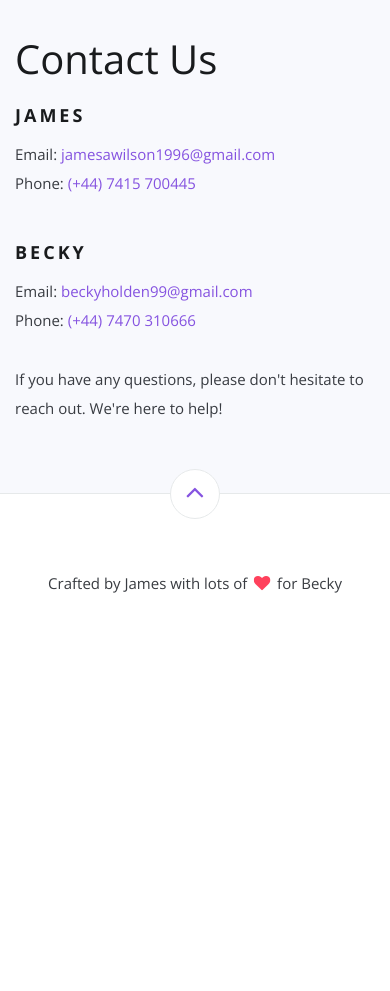
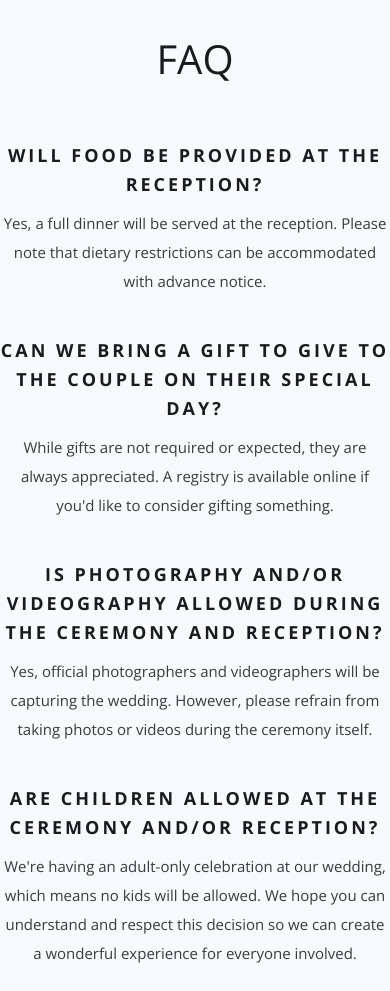
Before and after one commit to JamesWilson1996/WeddingWebsite, a website: page index.html in a window 390 px wide. Shown: the part 6060-7051 px from the top of the page. Before the commit the page ends 6708 px from the top, so only its background shows below. Drawn offline with nearby package versions, Linux system fonts and the light colour scheme; some packages are replaced by stand-ins of ours; files whose address does not match are found by name.

Commit message:
FAQ section added

```diff
--- a/index.html
+++ b/index.html
@@ -77,6 +77,7 @@
                             <li><a href="#map" class="login">Map</a></li>
                             <li><a href="#hotels">Hotels</a></li>
                             <li><a href="#rsvp">RSVP</a></li>
+                            <li><a href="#faq">FAQ</a></li>
                             <li><a href="#contact-us">Contact Us</a></li>
                         </ul>
                     </nav>
@@ -119,7 +120,6 @@
             <div class="col-md-12 text-center">
                 <div class="wp3">
                     <p><strong>6th November</strong></p>
-
                     <h5>ARRIVE AT VENUE <span class="time">13:00 - 14:00</span></h5>
                     <p>Please aim to arrive around 13:30 to mingle and get a drink before the ceremony!</p>
                 </div>
@@ -450,7 +450,34 @@
         </div>
     </div>
 </section>
-<section id="contact-us" class="events section-padding">
+<section id="faq" class="events section-padding">
+    <div class="row">
+        <div class="col-md-12 text-center">
+            <h2 class="header">FAQ</h2>
+        </div>
+    </div>
+    <div class="row">
+        <div class="col-md-12 text-center">
+            <div class="wp5">
+                <h3>Will food be provided at the reception?</h3>
+                <p>Yes, a full dinner will be served at the reception. Please note that dietary restrictions can be accommodated with advance notice.</p>
+            </div>
+            <div class="wp5">
+                <h3>Can we bring a gift to give to the couple on their special day?</h3>
+                <p>While gifts are not required or expected, they are always appreciated. A registry is available online if you'd like to consider gifting something.</p>
+            </div>
+            <div class="wp5">
+                <h3>Is photography and/or videography allowed during the ceremony and reception?</h3>
+                <p>Yes, official photographers and videographers will be capturing the wedding. However, please refrain from taking photos or videos during the ceremony itself.</p>
+            </div>
+            <div class="wp5">
+                <h3>Are children allowed at the ceremony and/or reception?</h3>
+                <p>We're having an adult-only celebration at our wedding, which means no kids will be allowed. We hope you can understand and respect this decision so we can create a wonderful experience for everyone involved.</p>
+            </div>
+        </div>
+    </div>
+</section>
+<section id="contact-us" class="section-padding">
     <div class="container">
         <h2>Contact Us</h2>
 
```
